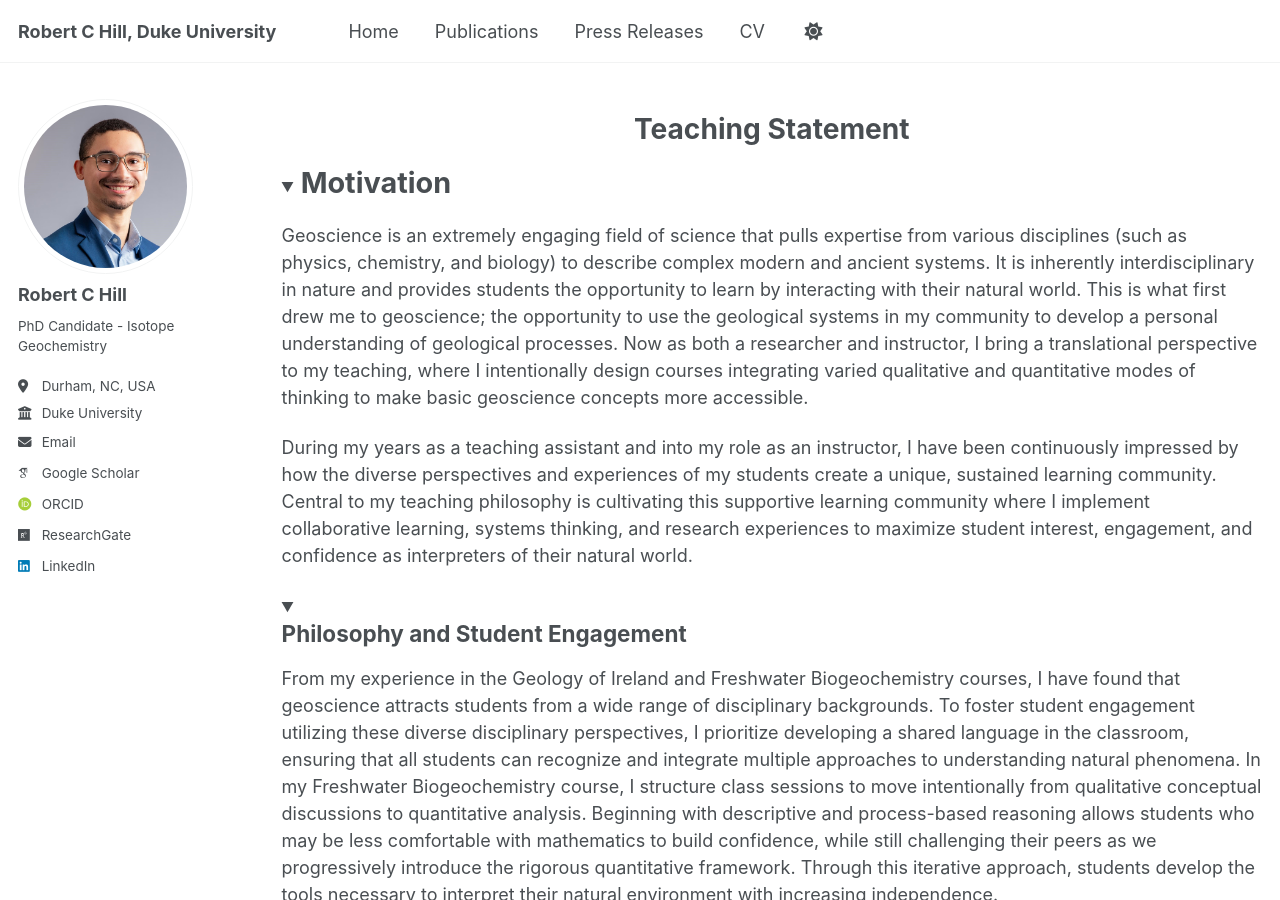
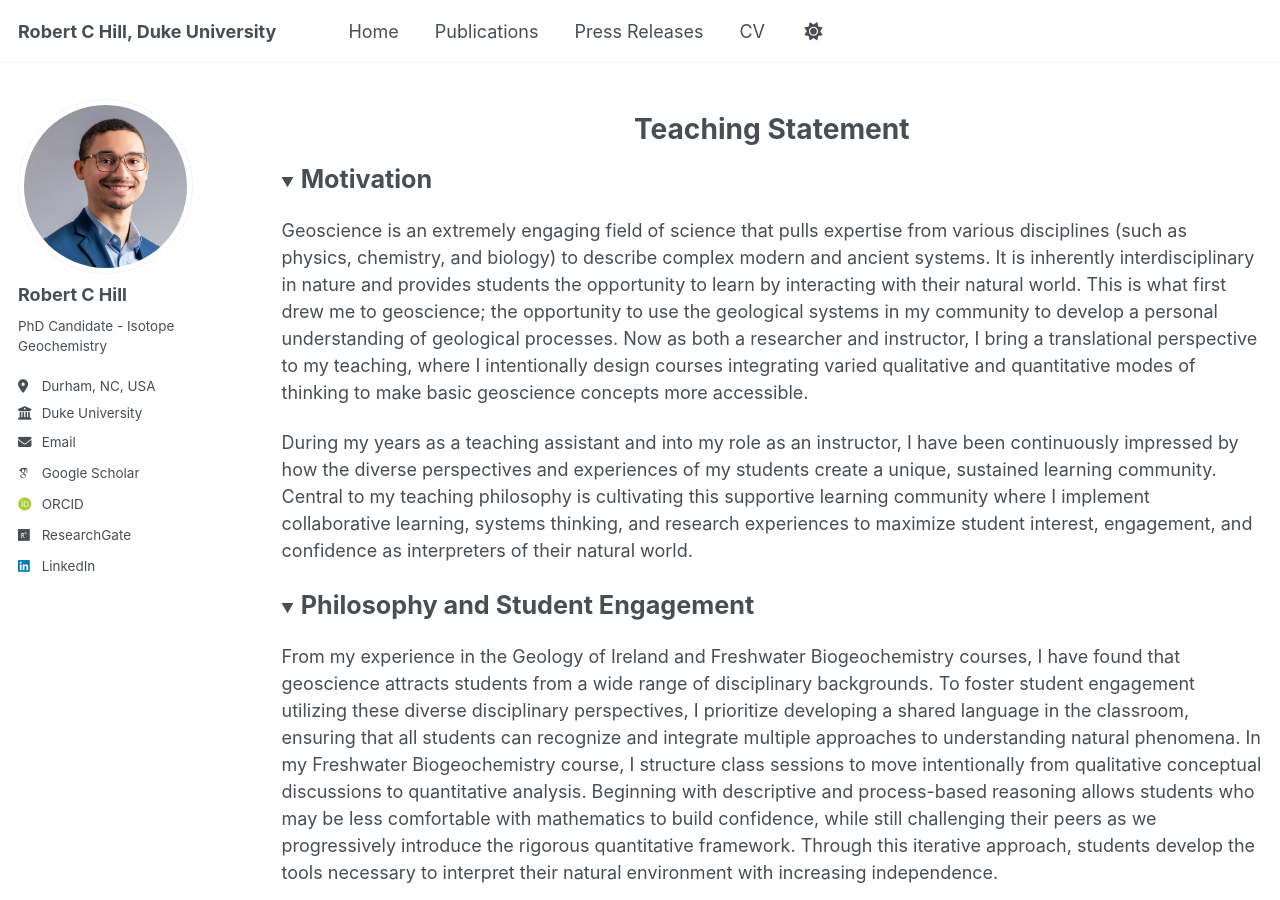
Before and after one commit to robert-c-hill/robert-c-hill.github.io, a Jekyll site: the page built from _pages/teaching.md, in a window 1280 px wide and 900 px high. Built offline with Jekyll 4.4.1, drawn with Linux system fonts in a browser that asks for light colours; some web fonts are replaced.

Commit message:
Update teaching.md

```diff
--- a/_pages/teaching.md
+++ b/_pages/teaching.md
@@ -13,7 +13,7 @@ author_profile: true
 </div>
 
 <details open>
-<summary><span style="font-size: 1.6rem; font-weight: 700;">Motivation</span></summary>
+<summary><span style="font-size: 1.4rem; font-weight: 700;">Motivation</span></summary>
 
 <p>Geoscience is an extremely engaging field of science that pulls expertise from various disciplines (such as physics, chemistry, and biology) to describe complex modern and ancient systems. It is inherently interdisciplinary in nature and provides students the opportunity to learn by interacting with their natural world. This is what first drew me to geoscience; the opportunity to use the geological systems in my community to develop a personal understanding of geological processes. Now as both a researcher and instructor, I bring a translational perspective to my teaching, where I intentionally design courses integrating varied qualitative and quantitative modes of thinking to make basic geoscience concepts more accessible.</p>
 
@@ -22,7 +22,7 @@ author_profile: true
 </details>
 
 <details open>
-<summary><h2 style="margin: 0;">Philosophy and Student Engagement</h2></summary>
+<summary><span style="font-size: 1.4rem; font-weight: 700;">Philosophy and Student Engagement</span></summary>
 
 <p>From my experience in the Geology of Ireland and Freshwater Biogeochemistry courses, I have found that geoscience attracts students from a wide range of disciplinary backgrounds. To foster student engagement utilizing these diverse disciplinary perspectives, I prioritize developing a shared language in the classroom, ensuring that all students can recognize and integrate multiple approaches to understanding natural phenomena. In my Freshwater Biogeochemistry course, I structure class sessions to move intentionally from qualitative conceptual discussions to quantitative analysis. Beginning with descriptive and process-based reasoning allows students who may be less comfortable with mathematics to build confidence, while still challenging their peers as we progressively introduce the rigorous quantitative framework. Through this iterative approach, students develop the tools necessary to interpret their natural environment with increasing independence. </p>
 
@@ -38,7 +38,7 @@ author_profile: true
 </details>
 
 <details open>
-<summary><h2 style="margin: 0;">Experience</h2></summary>
+<summary><span style="font-size: 1.4rem; font-weight: 700;">Experience</span></summary>
 
 <p>My teaching development began during my undergraduate career at the University of Illinois at Urbana–Champaign, where I participated in a two-semester pedagogical training program that emphasized classroom management, leadership, and inclusive instructional design. Through this experience, I independently facilitated a first-year seminar and developed structured lesson plans centered on student discussion and reflection. Concurrently, as a laboratory assistant for the Department of Chemistry’s lecture courses, I designed and prepared lecture demonstrations that translated abstract chemical principles into tangible, observable processes. These early experiences solidified my commitment to active, demonstration-driven learning.</p>
 
```
